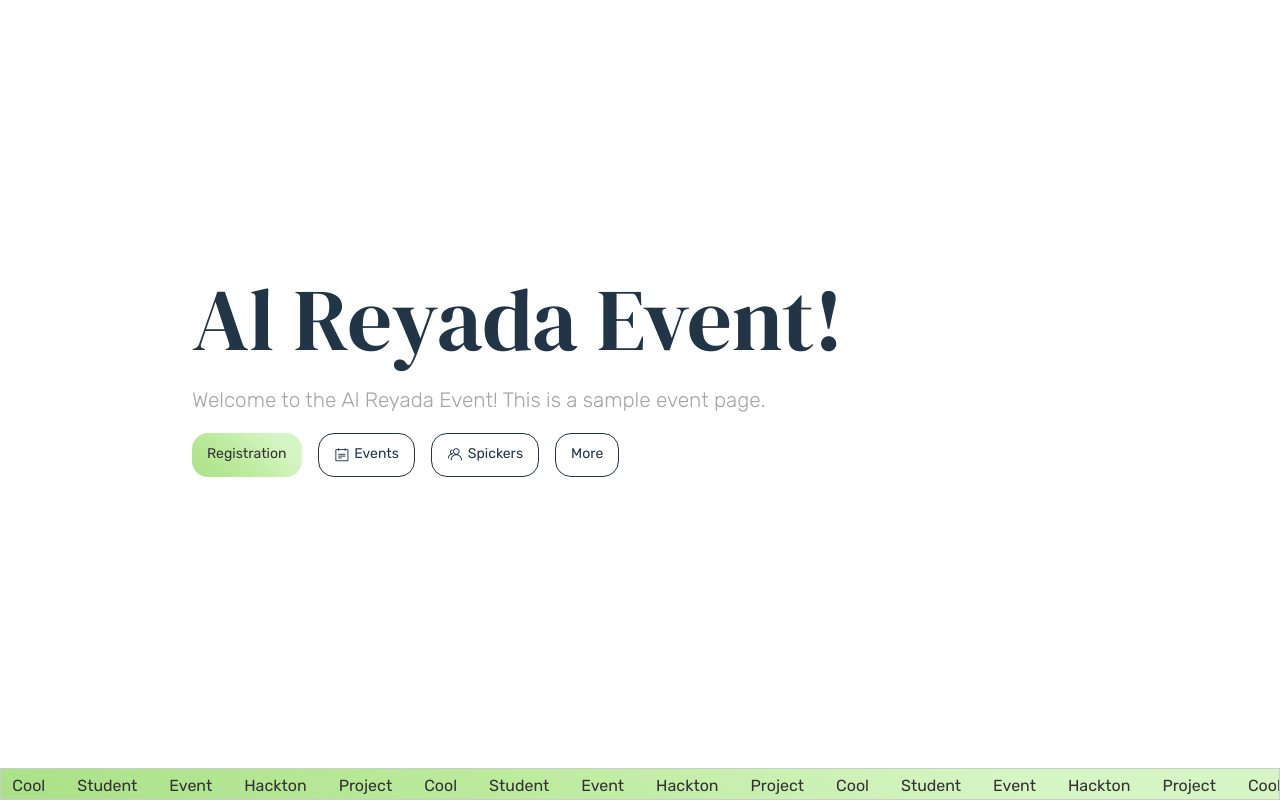
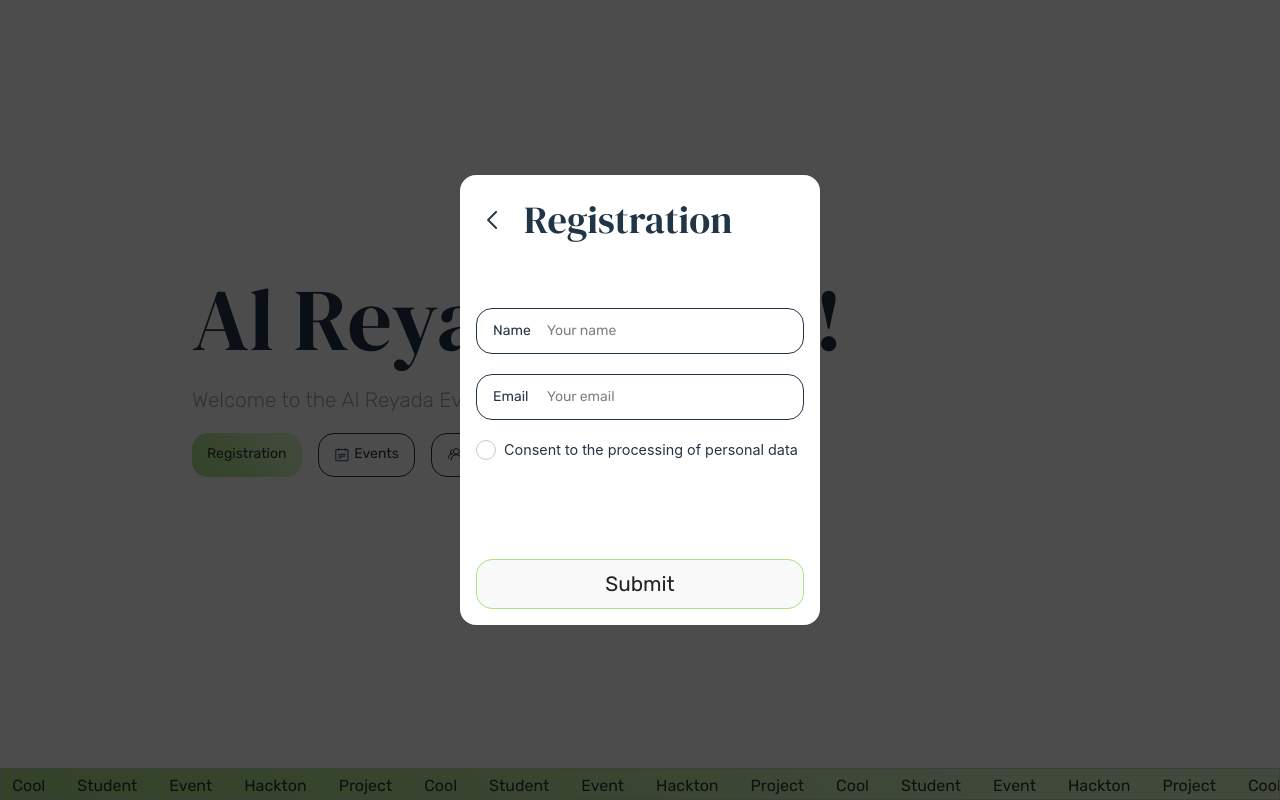
Before and after one commit to tmazitov/alreyada_hackton, a Vue app: page / in a window 1280 px wide. Both pictures are taken after a click on the button "Registration". Shown: the top 800 px of the page. Built offline with nearby package versions, Linux system fonts and the light colour scheme.

Commit message:
add registration form

```diff
--- a/src/App.vue
+++ b/src/App.vue
@@ -1,17 +1,28 @@
 <template>
-	<HomePage/>
+	<RegistrationFormModal v-model:show="showRegForm"/>
+	<HomePage v-model:showRegForm="showRegForm"/>
 	<EventsPage/>
 </template>
 
 <script lang="ts">
+import { ref } from 'vue';
 import EventsPage from './pages/EventsPage.vue';
 import HomePage from './pages/HomePage.vue'
+import RegistrationFormModal from './components/RegistrationFormModal.vue';
 
 export default {
 	name: 'App',
 	components: {
 		HomePage,
 		EventsPage,
+		RegistrationFormModal,
+	},
+	setup() {
+		const showRegForm = ref(false);
+
+		return {
+			showRegForm
+		}
 	}
 }
 </script>
--- /dev/null
+++ b/src/components/BaseButton.vue
@@ -0,0 +1,31 @@
+<template>
+	<van-button class="button base" type="primary" size="large">{{label}}</van-button>
+</template>
+
+<script >
+export default {
+	name: 'BaseButton',
+	props: {
+		label: {
+			type: String,
+		}
+	},
+	setup(props, ctx){
+		return {
+			label: props.label
+		}
+	}
+};
+</script>
+
+<style scoped>
+@import url('../buttons.css');
+
+.base {
+	--van-button-primary-background: var(--primary);
+	--van-button-primary-color: #232323;
+	--van-button-primary-border-color: var(--primary);
+	font-size: 1.3em;
+	font-family: "Rubik";
+}
+</style>
--- /dev/null
+++ b/src/components/BaseInput.vue
@@ -0,0 +1,67 @@
+<template>
+	<div class="input">
+		<van-field class="input-field" label-class="input-field__label"
+			v-model="text"
+			:label="label"
+			:placeholder="placeholder"
+			:autofocus="autofocus"
+		/>
+	</div>
+</template>
+
+<script>
+import { computed } from 'vue';
+
+export default {
+	name: 'BaseInput',
+	model : {
+		prop: 'value',
+		event: 'update:value',
+	},
+	props: {
+		value: {
+			type: String,
+			required: true,
+		},
+		label: {
+			type: String
+		},
+		placeholder: {
+			type: String,
+		},
+		autofocus: {
+			type: Boolean,
+			default: false,
+		}
+	},
+	setup(props, ctx){
+		const text = computed({
+			get: () => props.value,
+			set: (value) => ctx.emit('update:value', value)
+		})
+
+		return {
+			text,
+			label: props.label,
+			autofocus: props.autofocus,
+			placeholder: props.placeholder,
+		}
+	}
+};
+</script>
+
+<style scoped>
+.input-field{
+	border-radius: 16px;
+	background: var(--background);
+	border: 1px solid var(--font-color);
+	color: var(--font-color);
+	--van-field-label-color: var(--font-color);
+	--van-field-input-text-color: var(--font-color);
+	--van-field-placeholder-text-color: gray;
+	--van-field-label-width: 3em;
+	font-family: 'Rubik';
+}
+
+
+</style>
--- /dev/null
+++ b/src/components/RegistrationFormModal.vue
@@ -0,0 +1,152 @@
+<template>
+	<van-overlay :show="show" @click="closeHandler">
+		<div class="form-wrapper" @click.stop>
+			<div class="form">
+				<div class="form-header">
+					<div class="form-header__back" @click="closeHandler">
+						<van-icon name="arrow-left" size="24"/>
+					</div>
+					<div class="form-header__title">
+						Registration
+					</div>
+				</div>
+				<div class="fields">
+					<BaseInput v-model:value="form.name" label="Name" placeholder="Your name" autofocus/>
+					<BaseInput v-model:value="form.email" label="Email"  placeholder="Your email"/>
+					<div class="form-allow">
+						<van-checkbox v-model="form.allow" shape="round" checked-color="#07c160">
+							Сonsent to the processing of personal data
+						</van-checkbox>
+					</div>
+				</div>
+
+
+				<BaseButton label="Submit"/>
+			</div>
+		</div>
+	</van-overlay>
+</template>
+
+<script lang="ts">
+import { computed, reactive } from 'vue';
+import BaseInput from './BaseInput.vue';
+import BaseButton from './BaseButton.vue';
+
+type Form = {
+	name: string,
+	email: string,
+	allow: boolean,
+}
+
+export default {
+	name: 'RegistrationFormModal',
+	components: {
+		BaseInput,
+		BaseButton
+	},
+	model: {
+		prop: 'show',
+		event: 'update:show',
+	},
+	props: {
+		show: {
+			type: Boolean,
+			default: false,
+		},
+	},
+	setup(props, ctx) {
+		const show = computed(() => props.show)
+		const form = reactive<Form>({
+			name: "",
+			email: "",
+			allow: false,
+		})
+		const closeHandler = () => {
+			ctx.emit('update:show', false)
+		}
+
+		return {
+			form,
+			show,
+			closeHandler,
+		}
+	}
+};
+</script>
+
+
+<style>
+.form-wrapper {
+	display: flex;
+	align-items: center;
+	justify-content: center;
+	height: 100%;
+}
+
+.form {
+	width: 360px;
+	height: 450px;
+	background-color: var(--background);
+	border-radius: 16px;
+
+	display:flex;
+	flex-direction: column;
+	gap: 20px;
+	justify-content: space-between;
+
+	padding: 16px;
+	box-sizing: border-box;
+}
+
+@media (max-width: 450px){
+	.form {
+		width: calc(100% - 48px);
+	}
+	.form-header__back{
+		width: 2.4em;
+		height: 100%;
+	}
+}
+
+.form-header{
+	display: flex;
+	gap: 16px;
+	align-items: center;
+}
+
+.form-header__title{
+	font-size: 2.4em;
+	font-family: "DM Serif Display", serif;
+	width: fit-content;
+}
+
+.form-allow{
+	--van-checkbox-label-color: var(--font-color);
+	font-size: 0.9em;
+}
+
+.form-header__back{
+	display:flex;
+	align-items: center;
+	justify-content: center;
+	width: 32px;
+	height: 32px;
+	cursor: pointer;
+	background: transparent;
+	border-radius: 16px;
+	transition: background-color 0.3s;
+	padding: 4px;
+	box-sizing: border-box;
+}
+
+.form-header__back:hover {
+	background-color: var(--background-light);
+}
+
+.fields{
+	display: flex;
+	flex-direction: column;
+	gap: 20px;
+	padding-bottom: 40px;
+}
+</style>
--- a/src/pages/EventsPage.vue
+++ b/src/pages/EventsPage.vue
@@ -91,7 +91,7 @@ export default {
 }
 
 .page{
-	background: rgb(236, 236, 236);
+	background: var(--background-light);
 }
 
 @media (max-width: 800px) {
--- a/src/pages/HomePage.vue
+++ b/src/pages/HomePage.vue
@@ -11,7 +11,7 @@
 			</div>
 
 			<div class="event-hot-buttons">
-				<van-button class="button primary">
+				<van-button class="button primary" @click="onOpenRegForm">
 					Registration
 				</van-button>
 				<van-button class="button outlined" icon="notes-o">
@@ -37,10 +37,21 @@ import InfiniteScrollingLine from '../components/InfiniteScrollingLine.vue';
 
 export default {
 	name : "HomePage",
+	model: {
+		prop: 'showRegForm',
+		event: 'update:showRegForm',
+	},
+
+	props : {
+		showRegForm: {
+			type: Boolean,
+			required: true,
+		}
+	},
 	components: {
 		InfiniteScrollingLine,
 	},
-	setup(){
+	setup(_, ctx){
 		const messages = [
 			"Hackton",
 			"Project",
@@ -49,7 +60,10 @@ export default {
 			"Event",
 		]
 
+		const onOpenRegForm = () => ctx.emit('update:showRegForm', true)
+
 		return {
+			onOpenRegForm,
 			messages
 		}
 	}
--- a/src/style.css
+++ b/src/style.css
@@ -12,7 +12,7 @@
 	-moz-osx-font-smoothing: grayscale;
 	--font-color: rgba(255, 255, 255, 0.87);
 	--background: #242424;
-	--background-light: #545454;
+	--background-light: rgb(236, 236, 236);
 	--primary:  #ABE188;
 	--primary-light:  #d6f5c4;
 	--primary-middle: #bdeb9f;
@@ -34,7 +34,7 @@ body {
 	:root {
 		--font-color: #213547;
 		--background: #ffffff;
-		--background-light: #545454;
+		--background-light: rgb(236, 236, 236);
 	}
 	a:hover {
 		color: #747bff;
```
Also changed, not shown: src/components/InfiniteScrollingLine.vue (indentation only).
